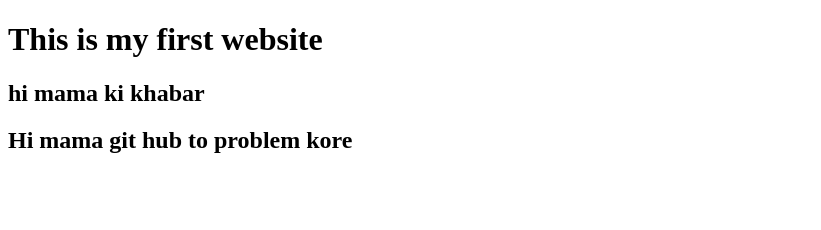
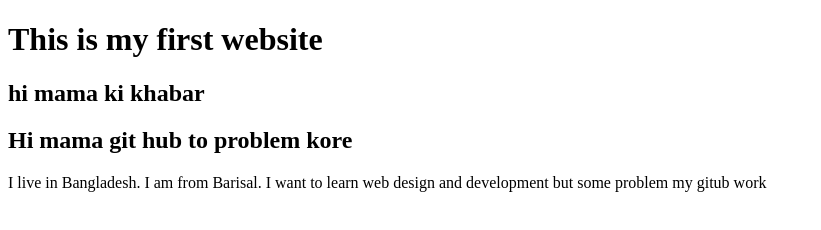
Before and after one commit to sabina-khanam/my-first-website, a plain HTML site: page index.html in a window 1280 px wide. Shown: the whole page, without its empty margins (0-821 px from the left). Drawn offline with Linux system fonts and the light colour scheme.

Commit message:
first commit

```diff
--- a/index.html
+++ b/index.html
@@ -9,5 +9,8 @@
     <h1>This is my first website</h1>
     <h2>hi mama ki khabar</h2>
     <h2>Hi mama git hub to problem kore</h2>
+    <p>I live in Bangladesh. I am from Barisal. I want to learn web design and development but some problem my gitub work
+
+    </p>
 </body>
 </html>
```
